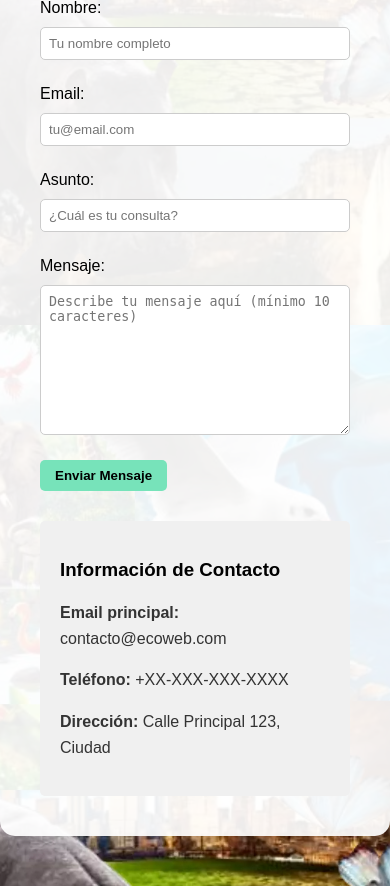
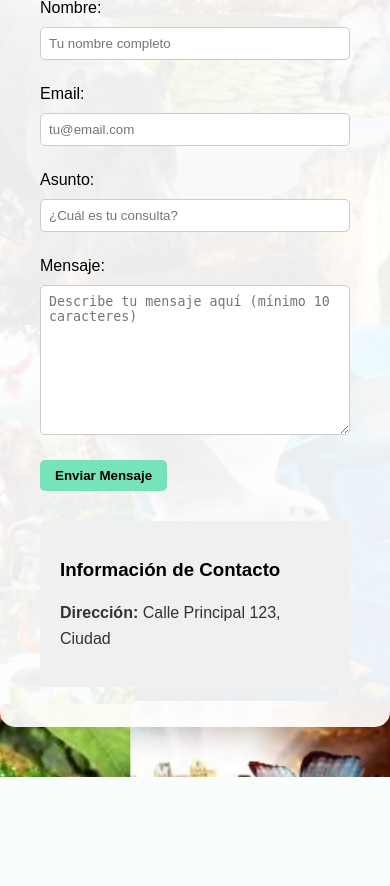
Before and after one commit to SvarturAbgrund/EcoWeb, a PHP site: page /EcoWeb/contactos.php in a window 390 px wide. Shown: the part 519-1405 px from the top of the page. After the commit the page ends 1296 px from the top, so only its background shows below. Run offline with PHP 8.4, Linux system fonts and the light colour scheme; some libraries are stand-ins or nearby versions.

Commit message:
quite el numero de telefono y correo de contactos
Removed email and phone number from contact information.

```diff
--- a/EcoWeb/presentation/contactos.php
+++ b/EcoWeb/presentation/contactos.php
@@ -113,8 +113,6 @@ $token_csrf = generarTokenCSRF();
 
     <div style="margin-top: 30px; padding: 20px; background: #f0f0f0; border-radius: 5px;">
         <h3>Información de Contacto</h3>
-        <p><strong>Email principal:</strong> contacto@ecoweb.com</p>
-        <p><strong>Teléfono:</strong> +XX-XXX-XXX-XXXX</p>
         <p><strong>Dirección:</strong> Calle Principal 123, Ciudad</p>
     </div>
 </section>
```
